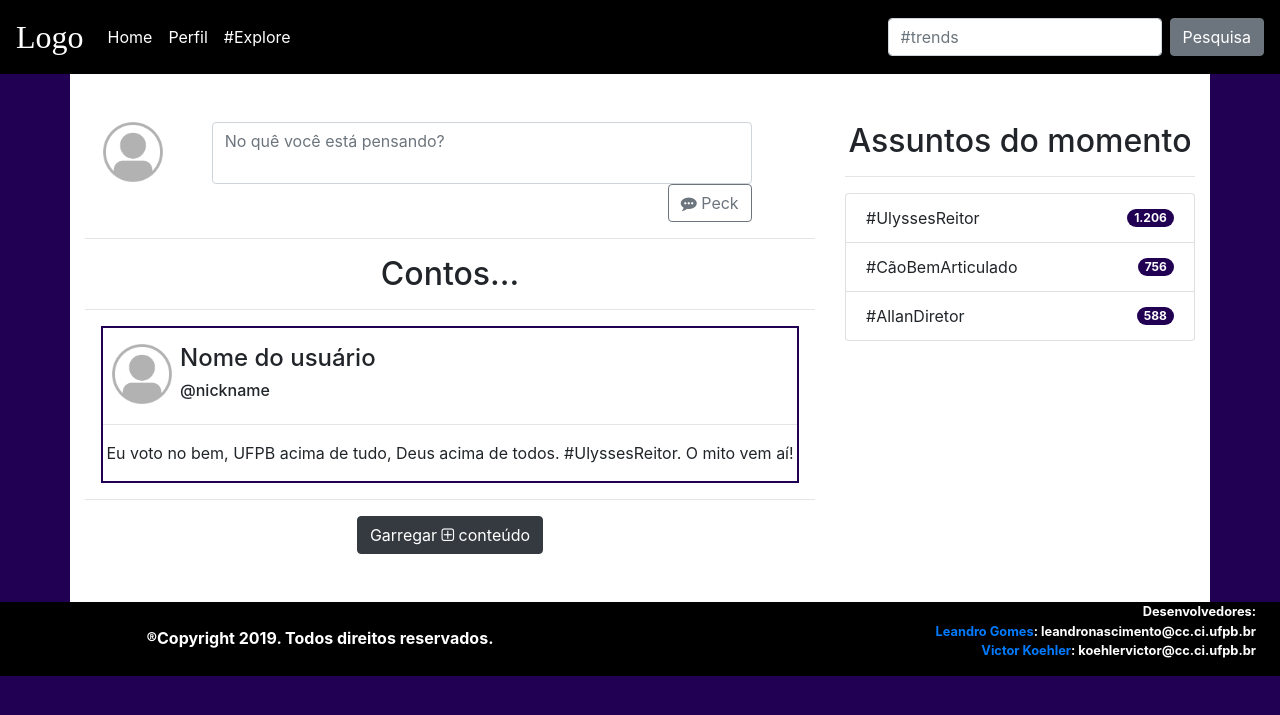
After one commit to leoPirpiri/nevermore, a Flask app: page /home/ in a window 1280 px wide. The commit adds this page. Shown: the top 715 px of the page. Run offline with Flask 2, Linux system fonts and the light colour scheme; some libraries are stand-ins or nearby versions.

Commit message:
Tela home (time Line) completa

```diff
--- a/app/controllers/routers.py
+++ b/app/controllers/routers.py
@@ -1,7 +1,15 @@
 from flask import render_template
 from app import app
 
-@app.route("/index/<user>")
-@app.route("/", defaults={"user": None})
-def index(user):
-    return render_template("index.html", user=user)
+@app.route("/index/")
+@app.route("/")
+def index():
+    return render_template("index.html")
+
+@app.route("/home/")
+def home():
+    return render_template("home.html")
+
+@app.route("/perfil/")
+def perfil():
+    return render_template("perfil.html")
--- a/app/static/css/style.css
+++ b/app/static/css/style.css
@@ -82,3 +82,18 @@ body {
 .flip-card {
   margin-bottom: 15px;
 }
+
+.badge-gothic {
+    color: #fff;
+    background-color: #210054;
+}
+.pic-thumbnail {
+    align: center;
+    max-height: 60px;
+    max-width: 60px;
+    border-radius: 50%;
+}
+.post{
+    border: 2px solid #210054;
+    margin: 16px;
+}
--- a/app/templates/header_home.html
+++ b/app/templates/header_home.html
@@ -0,0 +1,11 @@
+{% extends "meta.html" %}
+{% block menu_itens %}
+<!-- itens do menu exclusivos da página inicial com usuário logado-->
+    <li class="nav-item">
+        <a class="nav-link" href="#">Perfil</a>
+    </li>
+{% endblock %}
+{% block body_conteudo %}
+    {% block conteudo %}
+    {% endblock %}
+{% endblock %}
--- /dev/null
+++ b/app/templates/home.html
@@ -0,0 +1,79 @@
+{% extends "header_home.html" %}
+{%block conteudo %}
+<div id="content_home" class="container bg-white py-5" align="center">
+    <div class="row">
+        <div class="col-lg-8 col-12">
+            <div id="post" class="row">
+                <div class="col-2 p-0">
+                    <div class="pic-thumbnail">
+                        <img class="img-fluid" src="{{ url_for('static', filename='images_app/default-user.png') }}"
+                             alt="Foto do usuário">
+                    </div>
+                </div>
+                <div class="input-group col-9 p-0">
+                    <div class="col-12">
+                        <textarea class="form-control" style="resize:none;"
+                                  placeholder="No quê você está pensando?"></textarea>
+                    </div>
+                    <div class="col-12" align="right">
+                        <button class="btn btn-outline-secondary" type="button">
+                            <i class="fa fa-commenting" aria-hidden="true"></i> Peck
+                        </button>
+                    </div>
+                </div>
+            </div>
+            <hr>
+            <div id="time_line">
+                <h2>Contos...</h2>
+                <hr>
+                <div id="tl_content">
+                    <div class="post">
+                        <div class="row px-3 pt-3">
+                            <div class="pic-thumbnail mx-2">
+                                <img class="img-fluid"
+                                     src="{{ url_for('static', filename='images_app/default-user.png') }}"
+                                     alt="Foto do usuário">
+                            </div>
+                            <div align="left">
+                                <h4>Nome do usuário</h4>
+                                <h6>@nickname</h6>
+                            </div>
+                        </div>
+                        <hr>
+                        <div class="post-content">
+                            <p>Eu voto no bem, UFPB acima de tudo, Deus acima de todos. #UlyssesReitor. O mito vem
+                                aí!</p>
+                        </div>
+                    </div>
+                </div>
+            </div>
+            <hr>
+            <div>
+                <button id="btn-feed" type="button" class="btn btn-dark">
+                    Garregar <i class="fa fa-plus-square-o" aria-hidden="true"></i> conteúdo
+                </button>
+            </div>
+        </div>
+        <div class="col-lg-4 col-12">
+            <h2>Assuntos do momento</h2>
+            <hr>
+            <div id="trends" align="left">
+                <ol class="list-group">
+                    <li class="list-group-item d-flex justify-content-between align-items-center">
+                        #UlyssesReitor
+                        <span class="badge badge-gothic badge-pill">1.206</span>
+                    </li>
+                    <li class="list-group-item d-flex justify-content-between align-items-center">
+                        #CãoBemArticulado
+                        <span class="badge badge-gothic badge-pill">756</span>
+                    </li>
+                    <li class="list-group-item d-flex justify-content-between align-items-center">
+                        #AllanDiretor
+                        <span class="badge badge-gothic badge-pill">588</span>
+                    </li>
+                </ol>
+            </div>
+        </div>
+    </div>
+</div>
+{% endblock %}
--- /dev/null
+++ b/app/templates/meta.html
@@ -0,0 +1,60 @@
+<!doctype html>
+<html lang="pt-br">
+<head>
+    <meta charset="UTF-8">
+    <meta name="viewport"
+          content="width=device-width, user-scalable=no, initial-scale=1.0, maximum-scale=1.0, minimum-scale=1.0">
+    <meta http-equiv="X-UA-Compatible" content="ie=edge">
+    <link rel="icon" href="{{ url_for('static', filename='images_app/favicon.ico') }}">
+    <link rel="stylesheet" href="{{ url_for('static', filename='css/bootstrap.min.css') }}">
+    <link rel="stylesheet" href="{{ url_for('static', filename='css/style.css') }}">
+    <link rel="stylesheet" href="{{ url_for('static', filename='css/font-awesome.min.css') }}">
+    <title>Nevermore</title>
+</head>
+<body class="bg-ter">
+    <header>
+        <nav id="menu" class="navbar navbar-expand-lg navbar-light bg-pri">
+            <a class="navbar-brand" href="/">Logo</a>
+            <button class="navbar-toggler bg-white" type="button" data-toggle="collapse" data-target="#navbarSupportedContent" aria-controls="navbarSupportedContent" aria-expanded="false" aria-label="Toggle navigation">
+                <span class="navbar-toggler-icon"></span>
+            </button>
+            <div class="collapse navbar-collapse" id="navbarSupportedContent">
+                <ul class="navbar-nav mr-auto text-white">
+                    <li class="nav-item">
+                        <a class="nav-link" href="">Home</a>
+                    </li>
+                    {% block menu_itens %}
+                    {% endblock %}
+                    <li class="nav-item">
+                        <a class="nav-link" href="#">#Explore</a>
+                    </li>
+                </ul>
+                <form class="form-inline my-2 my-lg-0">
+                    <input class="form-control mr-sm-2" type="search" placeholder="#trends" aria-label="Search">
+                    <button type="button" class="btn btn-secondary">Pesquisa</button>
+                </form>
+            </div>
+        </nav>
+    </header>
+    {% block body_conteudo %}
+    {% endblock %}
+    <footer>
+        <div class="row mx-0 bg-pri text-white">
+            <div class="col-sm-12 col-lg-6 text-center footer-copyright">
+                <br><strong><p>&reg;Copyright 2019. Todos direitos reservados.</p></strong>
+            </div>
+            <div class="col-sm-12 col-lg-6 text-right small pr-4">
+                <strong>
+                    <p>Desenvolvedores:
+                        <br><a href="http://lattes.cnpq.br/2683321092521435" target="blank">Leandro Gomes</a>: leandronascimento@cc.ci.ufpb.br
+                        <br><a href="http://lattes.cnpq.br/5516398050336349" target="blank">Victor Koehler</a>: koehlervictor@cc.ci.ufpb.br
+                    </p>
+                </strong>
+            </div>
+        </div>
+    </footer>
+    <script type="text/javascript" defer="defer" src="{{ url_for('static', filename='js/jquery.js') }}"></script>
+    <script type="text/javascript" defer="defer" src="{{ url_for('static', filename='js/popper.js') }}"></script>
+    <script type="text/javascript" defer="defer" src="{{ url_for('static', filename='js/bootstrap.min.js') }}"></script>
+</body>
+</html>
--- /dev/null
+++ b/app/templates/perfil.html
@@ -0,0 +1,6 @@
+{% extends "header_home.html" %}
+{%block conteudo %}
+<div id="content_perfil" class="container bg-white">
+    página de perfil
+</div>
+{% endblock %}
```
Also changed, not shown: app/templates/header_index.html (+6 -56 lines), app/static/images_app/default-user.png (added).
